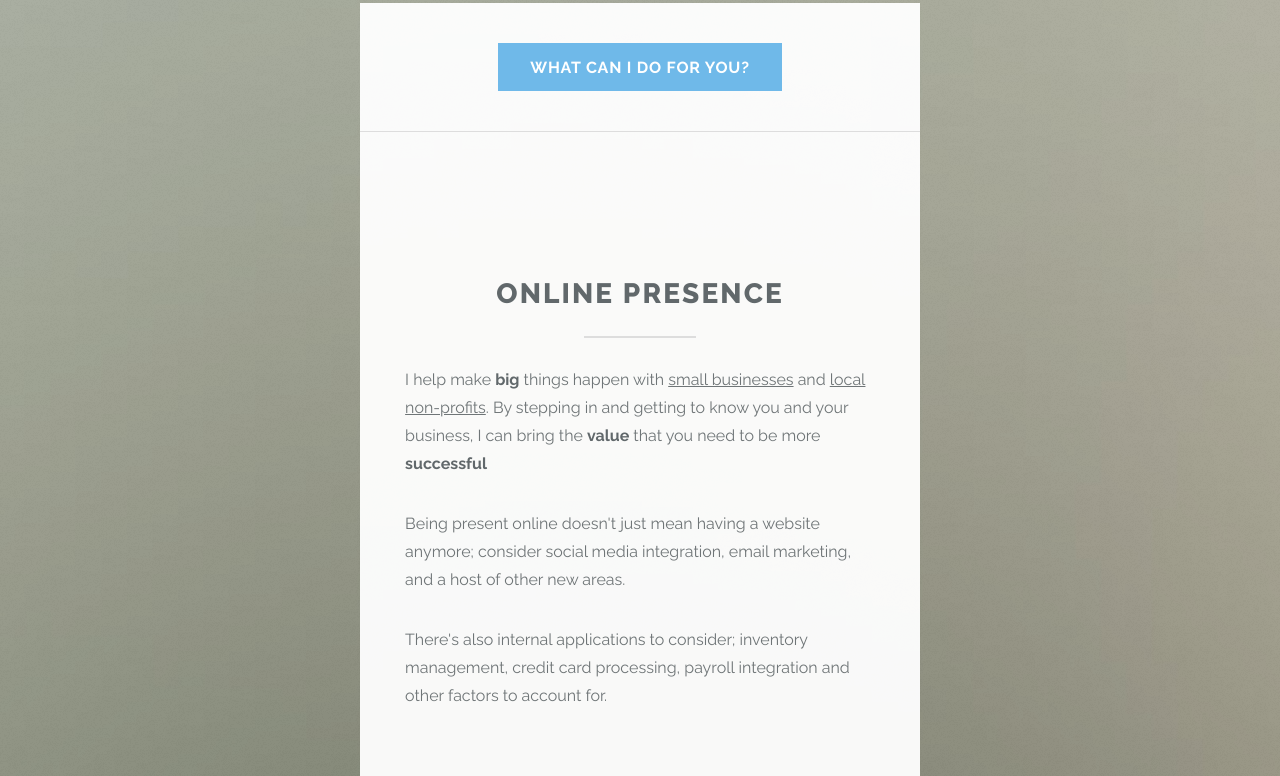
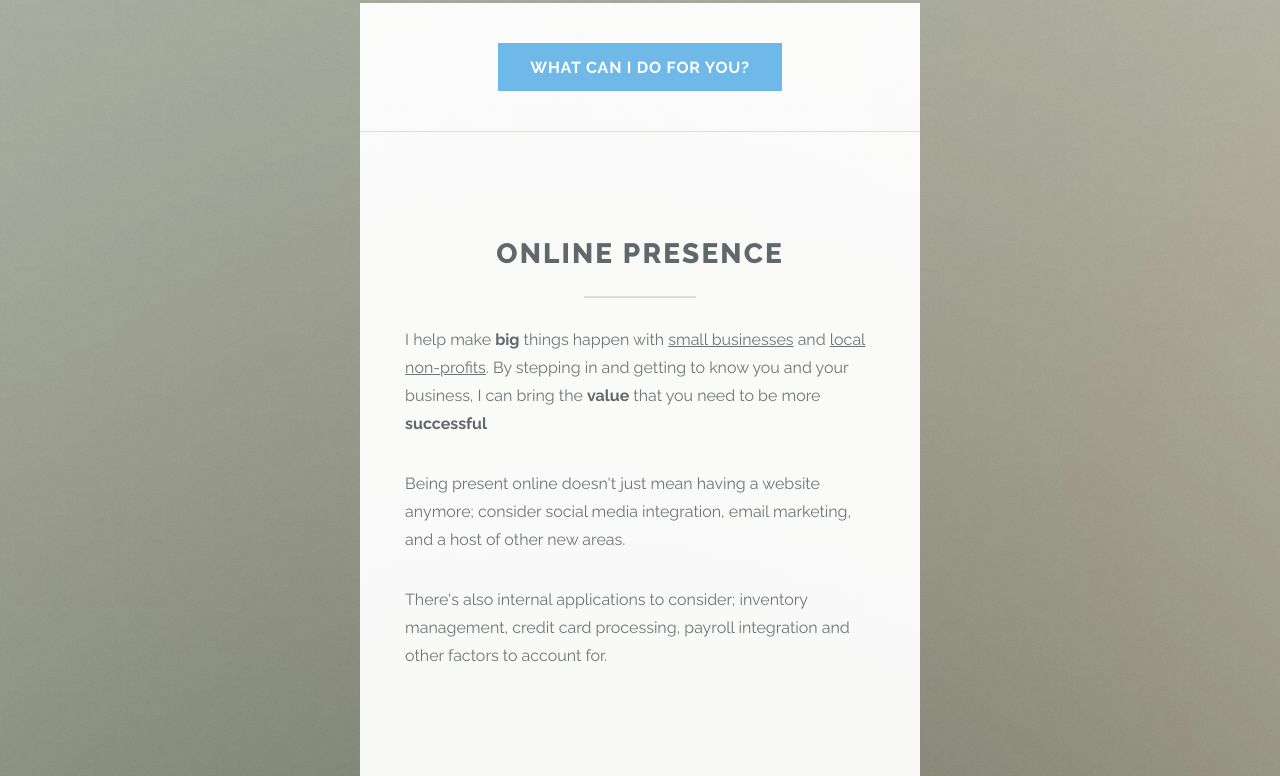
Before and after one commit to timmaybrown/thenullbyte.org, a plain HTML site: page index.html in a window 1280 px wide. Shown: the part 669-1445 px from the top of the page. Drawn offline with Linux system fonts and the light colour scheme.

Commit message:
more changes

```diff
--- a/assets/css/main.css
+++ b/assets/css/main.css
@@ -2627,7 +2627,7 @@
 		}
 
 		.main .container {
-			padding: 5em 2.5em 8em 2.5em ;
+			padding: 2.5em 2.5em 8em 2.5em ;
 			background: rgba(255, 255, 255, 0.95);
 			box-shadow: inset 0 1px 0 0 #dddddd;
 		}
```
